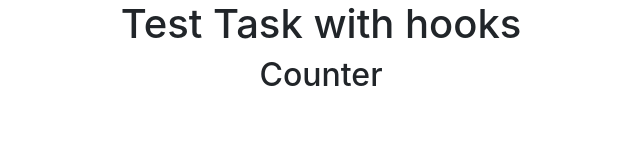
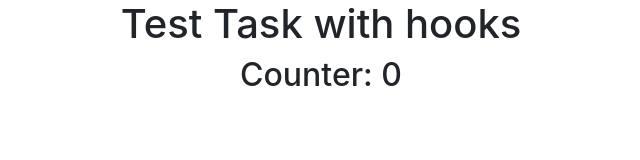
Before and after one commit to astremsky/github-api-check, a React (Create React App) app: page / in a window 1280 px wide. Shown: the top 160 px of the page, without its empty margins (319-959 px from the left). Built offline with nearby package versions, Linux system fonts and the light colour scheme.

Commit message:
increment/decrement test functionality

```diff
--- a/src/App.js
+++ b/src/App.js
@@ -1,15 +1,21 @@
-import React from 'react';
+import React,{useState} from 'react';
 import './App.css';
 
 
 function App() {
+
+  const [counter, setCounter] = useState(0)
+
+  let increment = () => setCounter(counter+1)
+  let decrement = () => setCounter(counter-1)
+
   return (
     <div className="App">
       <h1>Test Task with hooks</h1>
-      <h2>Counter</h2>
+      <h2>Counter: {counter}</h2>
       <div className="buttonGroup">
-        <button className="btn btn-success">+</button>
-        <button className="btn btn-danger">-</button>
+        <button onClick={increment} className="btn btn-success">+</button>
+        <button onClick={decrement} className="btn btn-danger">-</button>
       </div>
     </div>
   );
```
